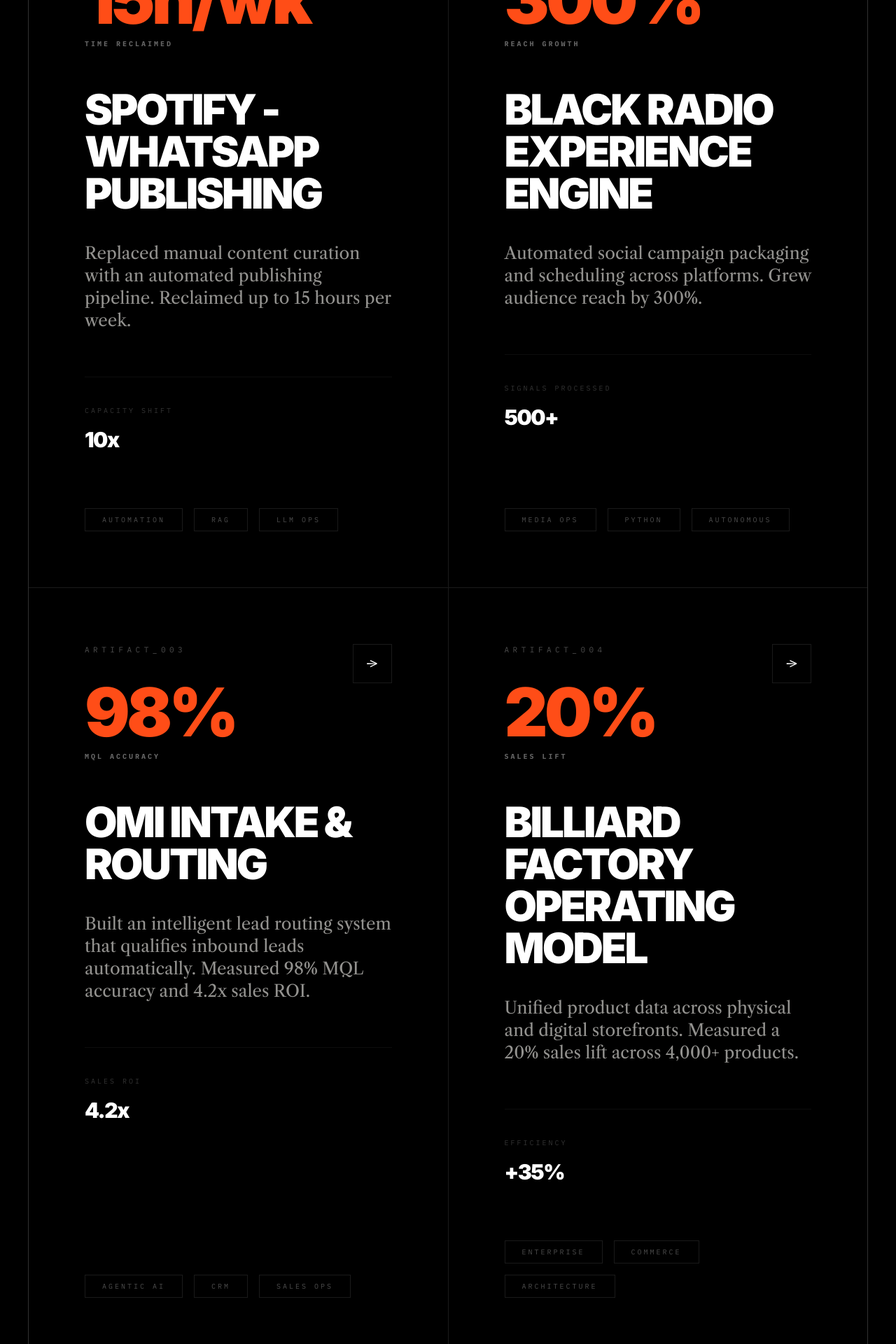
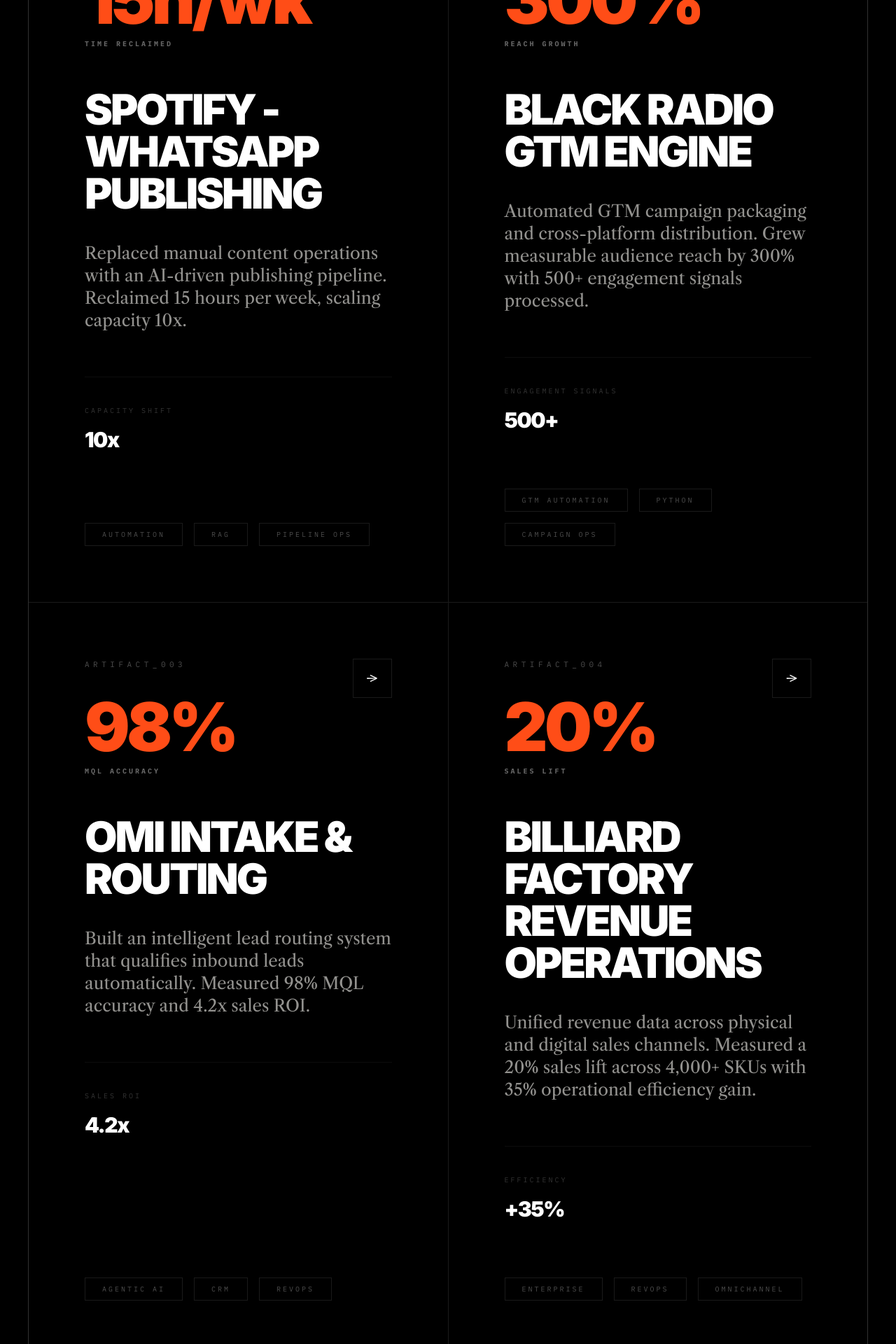
Before and after one commit to GringoChido/untold_works, a React (Vite) app: page /portfolio in a window 1280 px wide. Shown: the part 1180-3100 px from the top of the page at 70% size. Built offline with nearby package versions, Linux system fonts and the light colour scheme.

Commit message:
Add files via upload

```diff
--- a/data/projects.ts
+++ b/data/projects.ts
@@ -10,19 +10,19 @@
     services: [
       { en: 'n8n Orchestration', es: 'Orquestación n8n' },
       { en: 'Claude Code Integration', es: 'Integración de Claude Code' },
-      { en: 'Content Synthesis', es: 'Síntesis de Contenido' }
+      { en: 'Automated Pipeline Ops', es: 'Ops de Pipeline Automatizado' }
     ],
     summary: {
-      en: 'Replaced manual content curation with an automated publishing pipeline. Reclaimed up to 15 hours per week.',
-      es: 'Reemplacé la curaduría manual de contenido con un pipeline de publicación automatizado. Recuperando hasta 15 horas semanales.'
+      en: 'Replaced manual content operations with an AI-driven publishing pipeline. Reclaimed 15 hours per week, scaling capacity 10x.',
+      es: 'Reemplacé operaciones manuales de contenido con un pipeline de publicación impulsado por IA. Recuperé 15 horas semanales, escalando la capacidad 10x.'
     },
     challenge: {
-      en: 'Manual curation was a massive bottleneck for scale. Curators were spending 15+ hours weekly on manual data entry and drafting, causing significant lead-time delays and operational fatigue.',
-      es: 'La curaduría manual era un cuello de botella masivo para la escala. Los curadores dedicaban más de 15 horas semanales a la entrada manual de datos y la redacción, lo que provocaba retrasos significativos.'
+      en: 'Manual content operations were a massive bottleneck for scale. The team was spending 15+ hours weekly on repetitive data processing and drafting, causing lead-time delays and unsustainable operational overhead.',
+      es: 'Las operaciones de contenido manual eran un cuello de botella masivo para la escala. El equipo dedicaba más de 15 horas semanales al procesamiento repetitivo de datos y redacción, causando retrasos y sobrecarga operativa insostenible.'
     },
     goal: {
-      en: 'Reclaim creative time by automating the ingestion-to-draft pipeline while ensuring high-integrity publishing at scale.',
-      es: 'Recuperar el tiempo creativo automatizando el pipeline de ingestión a borrador mientras se asegura una publicación de alta integridad a escala.'
+      en: 'Reclaim operational capacity by automating the ingestion-to-publish pipeline while maintaining output quality at scale.',
+      es: 'Recuperar capacidad operativa automatizando el pipeline de ingestión-a-publicación mientras se mantiene la calidad de salida a escala.'
     },
     solution: {
       en: 'I built an agentic RAG-pipeline that ingests Spotify metadata, generates synthesized recommendations via Claude, and routes through a human-in-the-loop approval gate to WhatsApp.',
@@ -32,7 +32,7 @@
       { label: { en: 'Time Reclaimed', es: 'Tiempo Recuperado' }, value: '15h/wk' },
       { label: { en: 'Capacity Shift', es: 'Cambio de Capacidad' }, value: '10x' }
     ],
-    tags: ['AUTOMATION', 'RAG', 'LLM OPS'],
+    tags: ['AUTOMATION', 'RAG', 'PIPELINE OPS'],
     images: [
       '/images/project1-spotify/image1.jpg',
       '/images/project1-spotify/image2.png',
@@ -49,7 +49,7 @@
   },
   {
     id: 'black-radio-experience',
-    name: { en: 'Black Radio Experience Engine', es: 'Motor de Black Radio Experience' },
+    name: { en: 'Black Radio GTM Engine', es: 'Motor GTM de Black Radio' },
     client: { en: 'Black Radio', es: 'Black Radio' },
     timeline: '2023 - 2024',
     stack: ['Python', 'FastAPI', 'FFmpeg', 'Cloud Storage', 'Instagram Graph API'],
@@ -59,26 +59,26 @@
       { en: 'GTM Governance', es: 'Gobernanza GTM' }
     ],
     summary: {
-      en: 'Automated social campaign packaging and scheduling across platforms. Grew audience reach by 300%.',
-      es: 'Automaticé el empaquetado y programación de campañas sociales. Crecimiento de alcance de audiencia del 300%.'
+      en: 'Automated GTM campaign packaging and cross-platform distribution. Grew measurable audience reach by 300% with 500+ engagement signals processed.',
+      es: 'Automaticé el empaquetado de campañas GTM y la distribución multiplataforma. Crecimiento medible de alcance del 300% con más de 500 señales de engagement procesadas.'
     },
     challenge: {
-      en: 'Maintaining high-integrity, cinematic brand dominance required impossible manual hours for content packaging and scheduling across multiple social platforms.',
-      es: 'Mantener el dominio cinematográfico de la marca con alta integridad requería horas manuales imposibles para el empaquetado y la programación de contenido en múltiples plataformas.'
+      en: 'Maintaining brand-consistent campaign execution required unsustainable manual hours for content packaging, scheduling, and cross-platform GTM distribution.',
+      es: 'Mantener una ejecución de campañas consistente con la marca requería horas manuales insostenibles para el empaquetado de contenido, programación y distribución GTM multiplataforma.'
     },
     goal: {
-      en: 'Eliminate manual friction in social content delivery while scaling audience reach across borders.',
-      es: 'Eliminar la fricción manual en la entrega de contenido social mientras se escala el alcance de la audiencia a través de las fronteras.'
+      en: 'Eliminate manual friction in campaign delivery while scaling audience reach and measurable engagement signals across borders.',
+      es: 'Eliminar la fricción manual en la entrega de campañas mientras se escala el alcance de audiencia y las señales de engagement medibles a través de las fronteras.'
     },
     solution: {
-      en: 'I engineered a Python-driven pipeline that pre-builds complex weekend social campaigns, automates carousel packaging, and handles cross-platform scheduling with zero manual intervention.',
-      es: 'Diseñé un pipeline impulsado por Python que pre-construye campañas sociales complejas para fines de semana, automatiza el empaquetado de carruseles y gestiona la programación multiplataforma.'
+      en: 'I engineered a Python-driven GTM pipeline that pre-builds campaign assets, automates cross-platform packaging, and handles multi-channel scheduling with zero manual intervention.',
+      es: 'Diseñé un pipeline GTM impulsado por Python que pre-construye activos de campaña, automatiza el empaquetado multiplataforma y gestiona la programación multicanal sin intervención manual.'
     },
     metrics: [
       { label: { en: 'Reach Growth', es: 'Crecimiento Alcance' }, value: '300%' },
-      { label: { en: 'Signals Processed', es: 'Señales Procesadas' }, value: '500+' }
+      { label: { en: 'Engagement Signals', es: 'Señales de Engagement' }, value: '500+' }
     ],
-    tags: ['MEDIA OPS', 'PYTHON', 'AUTONOMOUS'],
+    tags: ['GTM AUTOMATION', 'PYTHON', 'CAMPAIGN OPS'],
     images: [
       '/images/project2-blackradio/image1.jpg',
       '/images/project2-blackradio/image2.png',
@@ -117,7 +117,7 @@
       { label: { en: 'MQL Accuracy', es: 'Precisión MQL' }, value: '98%' },
       { label: { en: 'Sales ROI', es: 'ROI de Ventas' }, value: '4.2x' }
     ],
-    tags: ['AGENTIC AI', 'CRM', 'SALES OPS'],
+    tags: ['AGENTIC AI', 'CRM', 'REVOPS'],
     images: [
       '/images/project3-omi/image1.jpg',
       '/images/project3-omi/image2.png',
@@ -127,36 +127,36 @@
   },
   {
     id: 'billiard-factory-retail-architecture',
-    name: { en: 'Billiard Factory Operating Model', es: 'Modelo Operativo de Billiard Factory' },
+    name: { en: 'Billiard Factory Revenue Operations', es: 'Operaciones de Ingresos de Billiard Factory' },
     client: { en: 'Billiard Factory', es: 'Billiard Factory' },
     timeline: 'Enterprise Scale - 2024',
     stack: ['Shopify Plus', 'ERP Integration', 'n8n', 'Python', 'Webflow'],
     services: [
-      { en: 'E-commerce Architecture', es: 'Arquitectura E-commerce' },
+      { en: 'Revenue Architecture', es: 'Arquitectura de Ingresos' },
       { en: 'Unit Economics', es: 'Economía de Unidad' },
       { en: 'GTM Governance', es: 'Gobernanza GTM' }
     ],
     summary: {
-      en: 'Unified product data across physical and digital storefronts. Measured a 20% sales lift across 4,000+ products.',
-      es: 'Unifiqué los datos de productos entre tiendas físicas y digitales. Aumento medido del 20% en ventas en más de 4,000 productos.'
+      en: 'Unified revenue data across physical and digital sales channels. Measured a 20% sales lift across 4,000+ SKUs with 35% operational efficiency gain.',
+      es: 'Unifiqué datos de ingresos en canales de ventas físicos y digitales. Aumento medido del 20% en ventas en más de 4,000 SKUs con ganancia de eficiencia operativa del 35%.'
     },
     challenge: {
-      en: 'Operational silos and fragmented data across physical and digital storefronts were preventing unified inventory control and effective retail marketing.',
-      es: 'Los silos operativos y los datos fragmentados en tiendas físicas y digitales impedían el control de inventario unificado y el marketing minorista efectivo.'
+      en: 'Operational silos and fragmented data across physical and digital sales channels were preventing unified inventory control, accurate attribution, and effective omnichannel revenue operations.',
+      es: 'Los silos operativos y los datos fragmentados en canales de ventas físicos y digitales impedían el control de inventario unificado, la atribución precisa y operaciones de ingresos omnicanal efectivas.'
     },
     goal: {
-      en: 'Unify the retail catalog data architecture to drive measurable ROI across all sales channels.',
-      es: 'Unificar la arquitectura de datos del catálogo minorista para impulsar un ROI medible en todos los canales de venta.'
+      en: 'Unify the product data architecture and revenue attribution to drive measurable ROI across all sales channels.',
+      es: 'Unificar la arquitectura de datos de productos y la atribución de ingresos para impulsar un ROI medible en todos los canales de venta.'
     },
     solution: {
-      en: 'I architected a unified product engine and cross-channel operating model, integrating the ERP with n8n and automating stock-based social publishing.',
-      es: 'Arquitecturé un motor de productos unificado y un modelo operativo multicanal, integrando el ERP con n8n y automatizando la publicación social.'
+      en: 'I architected a unified product data engine and cross-channel revenue model, integrating ERP with n8n automation and driving stock-based demand signals across all GTM channels.',
+      es: 'Arquitecturé un motor de datos de productos unificado y un modelo de ingresos multicanal, integrando el ERP con automatización n8n e impulsando señales de demanda basadas en inventario en todos los canales GTM.'
     },
     metrics: [
       { label: { en: 'Sales Lift', es: 'Aumento de Ventas' }, value: '20%' },
       { label: { en: 'Efficiency', es: 'Eficiencia' }, value: '+35%' }
     ],
-    tags: ['ENTERPRISE', 'COMMERCE', 'ARCHITECTURE'],
+    tags: ['ENTERPRISE', 'REVOPS', 'OMNICHANNEL'],
     images: [
       '/images/project4-billiard/image1.jpg',
       '/images/project4-billiard/image2.jpg',
```
